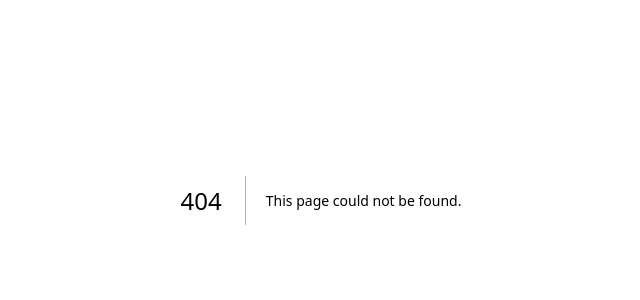
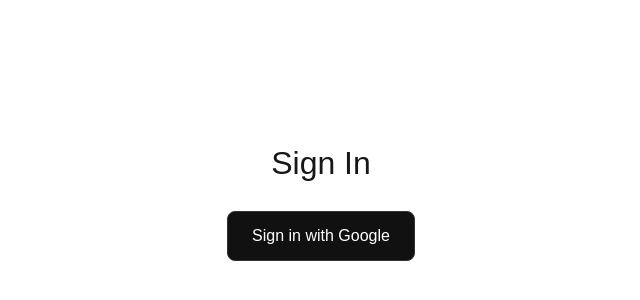
Before and after one commit to S2chloeS2/Humor-Project, a Next.js app: page /login in a window 1280 px wide. Before the commit this address had no page. Shown: the part 200-500 px from the top of the page, without its empty margins (319-959 px from the left). Built offline with nearby package versions, Linux system fonts and the light colour scheme.

Commit message:
Add login page and OAuth callback route

```diff
--- /dev/null
+++ b/app/auth/callback/route.ts
@@ -0,0 +1,17 @@
+import { NextResponse } from "next/server";
+import { createClient } from "@/lib/supabase/server";
+
+export async function GET(request: Request) {
+  const { searchParams, origin } = new URL(request.url);
+  const code = searchParams.get("code");
+
+  if (code) {
+    const supabase = createClient();
+    const { error } = await supabase.auth.exchangeCodeForSession(code);
+    if (!error) {
+      return NextResponse.redirect(`${origin}/dashboard`);
+    }
+  }
+
+  return NextResponse.redirect(`${origin}/login`);
+}
--- /dev/null
+++ b/app/login/page.tsx
@@ -0,0 +1,44 @@
+"use client";
+
+import { createClient } from "@/lib/supabase/client";
+
+export default function LoginPage() {
+  const handleLogin = async () => {
+    const supabase = createClient();
+    await supabase.auth.signInWithOAuth({
+      provider: "google",
+      options: {
+        redirectTo: `${window.location.origin}/auth/callback`,
+      },
+    });
+  };
+
+  return (
+    <main
+      style={{
+        display: "flex",
+        justifyContent: "center",
+        alignItems: "center",
+        height: "100vh",
+      }}
+    >
+      <div style={{ textAlign: "center" }}>
+        <h1 style={{ fontSize: 32, marginBottom: 24 }}>Sign In</h1>
+        <button
+          onClick={handleLogin}
+          style={{
+            padding: "12px 24px",
+            borderRadius: 8,
+            border: "1px solid #333",
+            background: "#111",
+            color: "#fff",
+            fontSize: 16,
+            cursor: "pointer",
+          }}
+        >
+          Sign in with Google
+        </button>
+      </div>
+    </main>
+  );
+}
```
